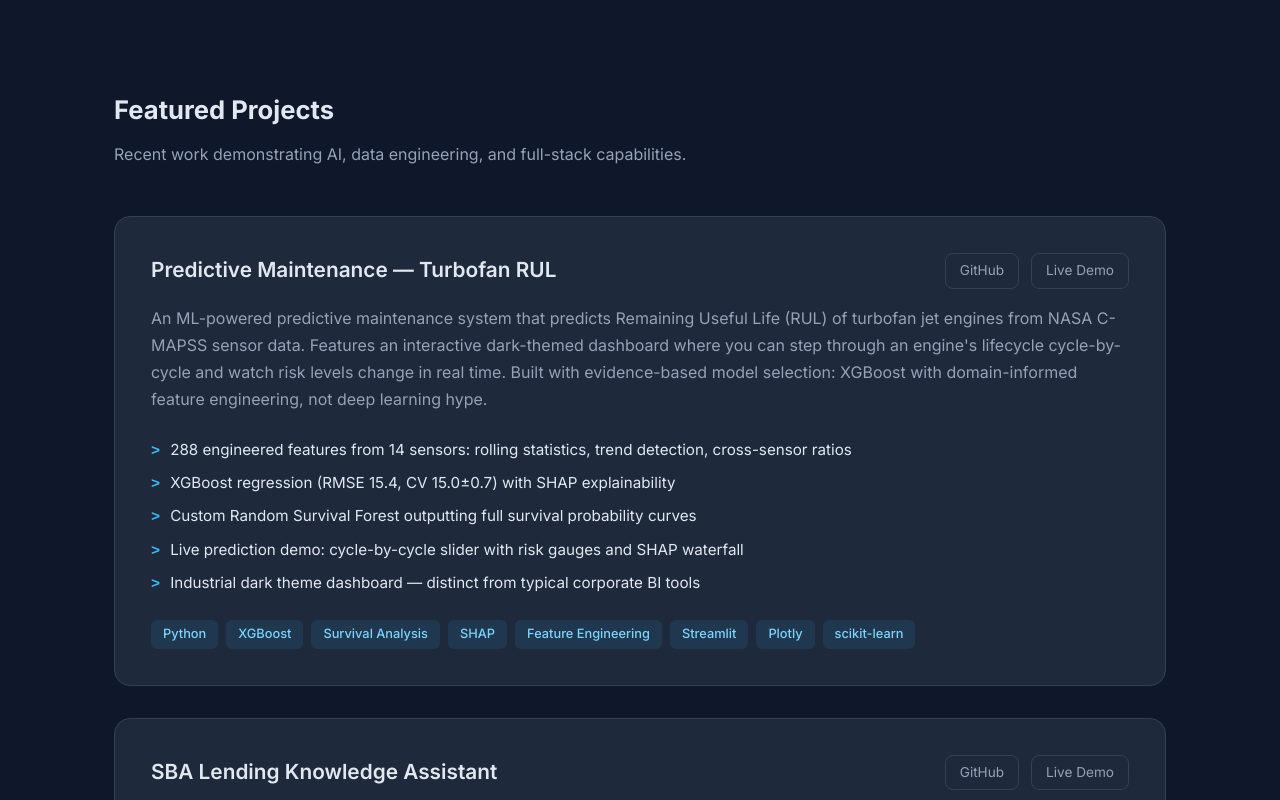
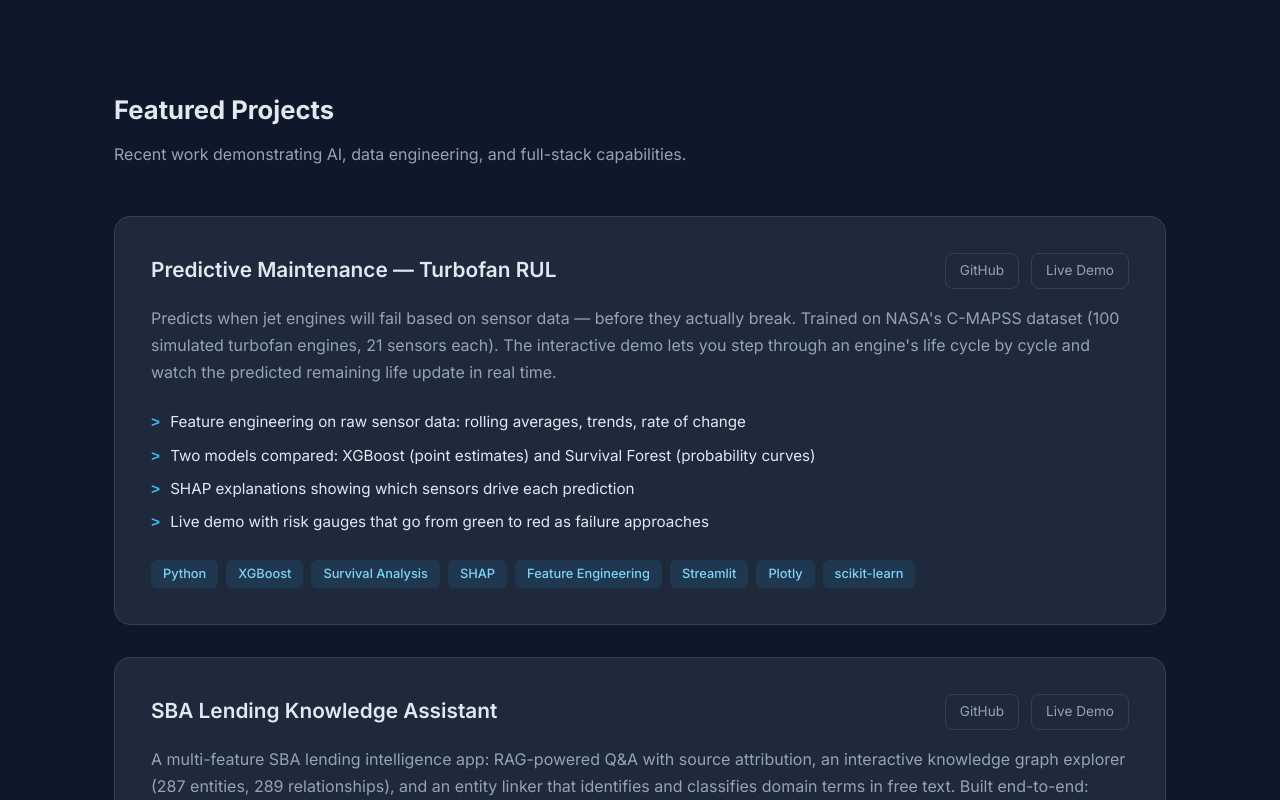
Before and after one commit to henrikamnas/portfolio, a plain HTML site: page index.html in a window 1280 px wide. Shown: the part 484-1284 px from the top of the page. Drawn offline with Linux system fonts and the light colour scheme.

Commit message:
Simplify Predictive Maintenance project description
Plain language instead of jargon-heavy AI copy. Technical details
are visible in the app itself and in the skill tags.

Co-Authored-By: Claude Opus 4.6 <noreply@anthropic.com>

```diff
--- a/index.html
+++ b/index.html
@@ -320,18 +320,16 @@
                     </div>
                 </div>
                 <p class="project-description">
-                    An ML-powered predictive maintenance system that predicts Remaining Useful Life (RUL)
-                    of turbofan jet engines from NASA C-MAPSS sensor data. Features an interactive dark-themed
-                    dashboard where you can step through an engine's lifecycle cycle-by-cycle and watch
-                    risk levels change in real time. Built with evidence-based model selection:
-                    XGBoost with domain-informed feature engineering, not deep learning hype.
+                    Predicts when jet engines will fail based on sensor data — before they actually break.
+                    Trained on NASA's C-MAPSS dataset (100 simulated turbofan engines, 21 sensors each).
+                    The interactive demo lets you step through an engine's life cycle by cycle and
+                    watch the predicted remaining life update in real time.
                 </p>
                 <ul class="project-highlights">
-                    <li>288 engineered features from 14 sensors: rolling statistics, trend detection, cross-sensor ratios</li>
-                    <li>XGBoost regression (RMSE 15.4, CV 15.0±0.7) with SHAP explainability</li>
-                    <li>Custom Random Survival Forest outputting full survival probability curves</li>
-                    <li>Live prediction demo: cycle-by-cycle slider with risk gauges and SHAP waterfall</li>
-                    <li>Industrial dark theme dashboard — distinct from typical corporate BI tools</li>
+                    <li>Feature engineering on raw sensor data: rolling averages, trends, rate of change</li>
+                    <li>Two models compared: XGBoost (point estimates) and Survival Forest (probability curves)</li>
+                    <li>SHAP explanations showing which sensors drive each prediction</li>
+                    <li>Live demo with risk gauges that go from green to red as failure approaches</li>
                 </ul>
                 <div class="tags">
                     <span class="tag">Python</span>
```
